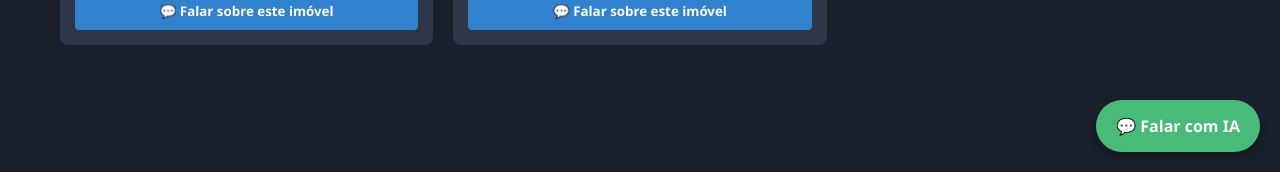
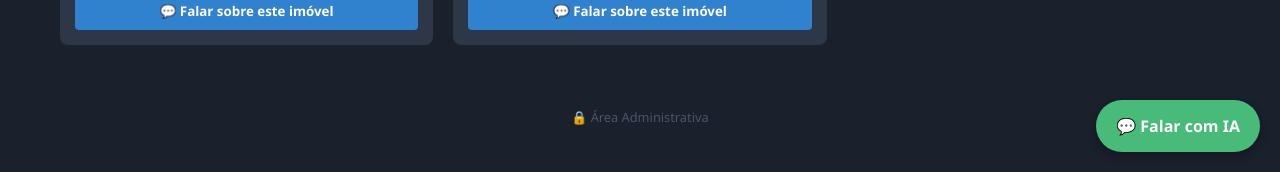
Before and after one commit to sMarkis/projeto_imobcorretor, a FastAPI app: page / in a window 1280 px wide. Shown: the part 628-800 px from the top of the page. Run offline with FastAPI, Linux system fonts and the light colour scheme; data comes from the database, SQL or seed files in the repository.

Commit message:
ajuste na area restrita

```diff
--- a/templates/cliente_busca.html
+++ b/templates/cliente_busca.html
@@ -68,6 +68,10 @@
         </div>
     </div>
 
+    <div style="text-align: center; padding: 40px 0 20px 0;">
+        <a href="/login" style="color: #4a5568; text-decoration: none; font-size: 0.8rem;">🔒 Área Administrativa</a>
+    </div>
+
     <div class="btn-chat-flutuante" onclick="toggleChat()">💬 Falar com IA</div>
 
     <div class="chat-widget" id="chat-window">
```
